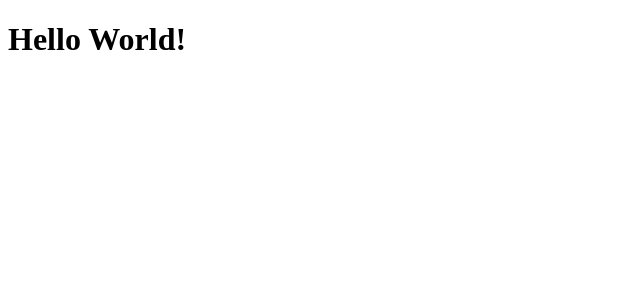
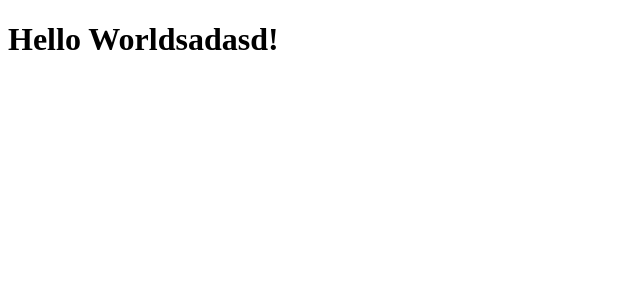
Before and after one commit to kleytonsolinho/redux-youtube-clone-react, a React (Create React App) app: page / in a window 1280 px wide. Shown: the top 300 px of the page, without its empty margins (0-640 px from the left). Built offline with nearby package versions, Linux system fonts and the light colour scheme.

Commit message:
teste 123

```diff
--- a/src/App.js
+++ b/src/App.js
@@ -1,5 +1,5 @@
 export default function App() {
   return (
-    <h1>Hello World!</h1>
+    <h1>Hello Worldsadasd!</h1>
   );
 }
```
